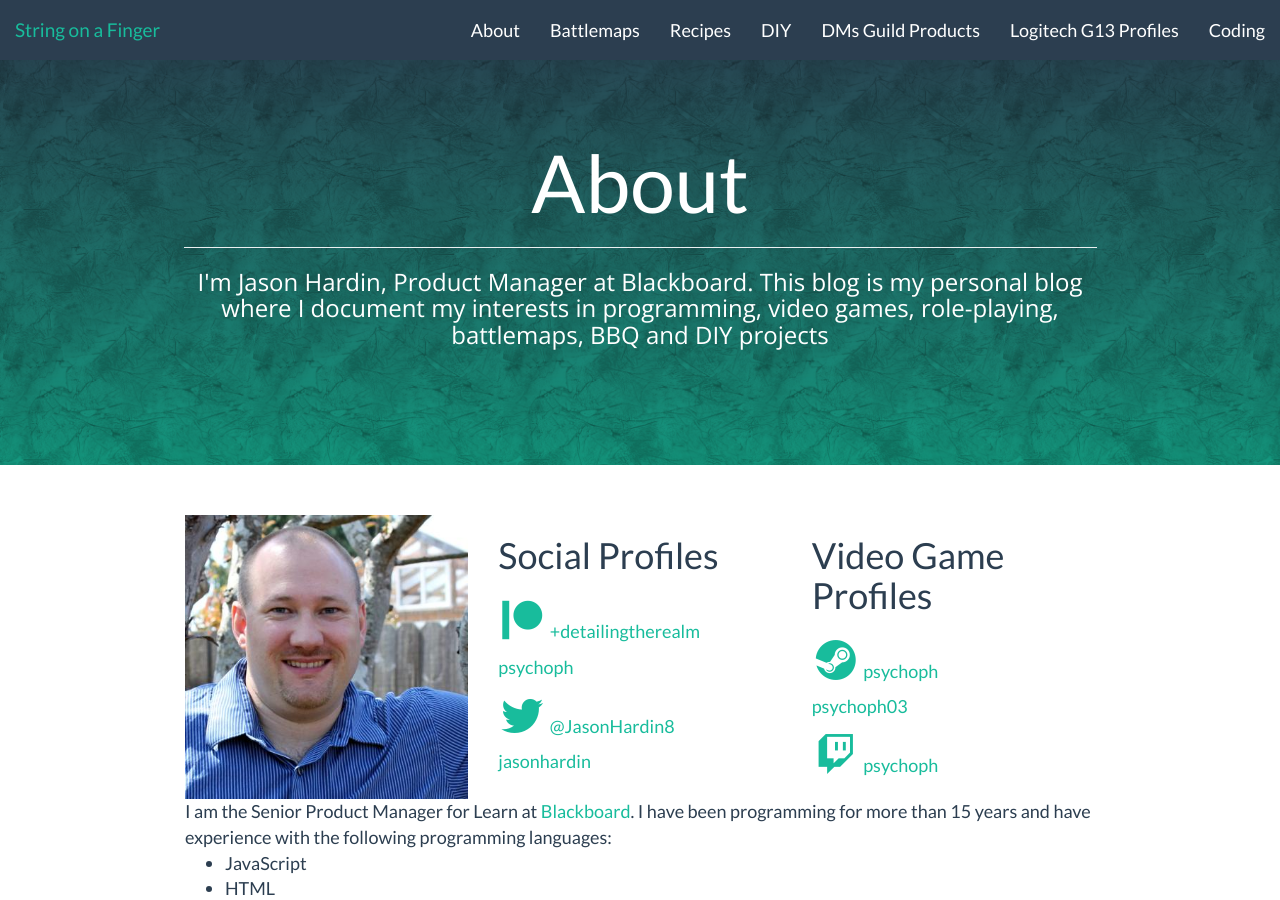
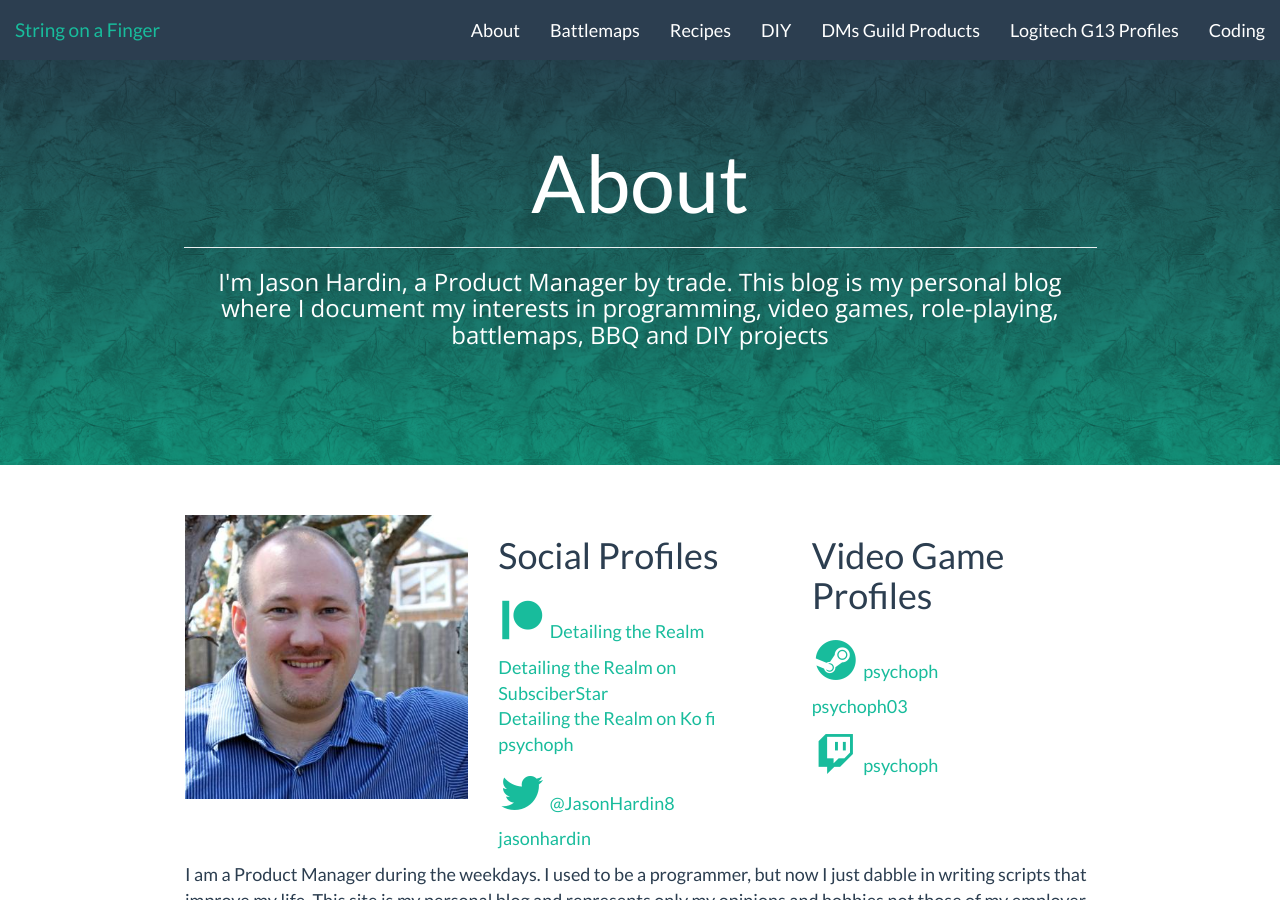
Before and after one commit to psychoph/psychoph.github.io, a Jekyll site: the page built from about.html, in a window 1280 px wide and 900 px high. Built offline with Jekyll 4.4.1, drawn with Linux system fonts in a browser that asks for light colours; nearby versions of some CDN libraries; comment, search, counter and statistics services are not loaded; some of the changed text lies outside the part shown.

Commit message:
adding more stuff

```diff
--- a/_config.yml
+++ b/_config.yml
@@ -6,7 +6,6 @@ description: "Blog about programming, video games, role-playing games, battlemap
 url: "http://www.jasonhardin.com" # the base hostname & protocol for your site
 twitter_username: "@JasonHardin8"
 github_username: psychoph
-patreon_username: detailingtherealm
 linkedin_username: jasonhardin
 steam_id: psychoph
 twitch_id: psychoph
--- a/_includes/footer.html
+++ b/_includes/footer.html
@@ -9,6 +9,8 @@
             </a>
           </li>
           <li><a href="https://www.patreon.com/bePatron?u=10666748" data-patreon-widget-type="become-patron-button">Become a Patron!</a><script async src="https://c6.patreon.com/becomePatronButton.bundle.js"></script></li>
+          <li><script type='text/javascript' src='https://storage.ko-fi.com/cdn/widget/Widget_2.js'></script><script type='text/javascript'>kofiwidget2.init('Support Me on Ko-fi', '#29abe0', 'N4N0FO6DA');kofiwidget2.draw();</script> </li>
+          <li><a href="https://www.subscribestar.com/detailing-the-realm"><img src="/img/favicon.ico" /></a></li>
           <li>
             © Jason Hardin 2020
           </li>
--- a/about.html
+++ b/about.html
@@ -1,42 +1,60 @@
 ---
 layout: page
 title: "About"
-description: "I'm Jason Hardin, Product Manager at Blackboard. This blog is my personal blog where I document my interests in programming, video games, role-playing, battlemaps, BBQ and DIY projects"
+description: "I'm Jason Hardin, a Product Manager by trade. This blog is my personal blog where I document my interests in programming, video games, role-playing, battlemaps, BBQ and DIY projects"
 pageclass: main
 ---
 
 <div class="container-fluid">
   <div class="row">
     <div class="col-xs-4">
-      <img src="/img/me.jpg" alt="" class="img-responsive">
+      <img src="/img/me.jpg" alt="" class="img-responsive" />
     </div>
     <div class="col-xs-4">
       <h3>Social Profiles</h3>
       <ul class="list-unstyled">
-        {% if site.patreon_username %}
         <li>
-          <a href="https://patreon.com/{{ site.googleplus_username }}/posts" class="mdi mdi-patreon mdi-48px">
-            +{{ site.patreon_username }}
+          <a
+            href="https://www.patreon.com/detailingtherealm"
+            class="mdi mdi-patreon mdi-48px"
+          >
+            Detailing the Realm
           </a>
         </li>
-        {% endif %}
+        <li>
+          <a href="https://www.subscribestar.com/detailing-the-realm"
+            >Detailing the Realm on SubsciberStar</a
+          >
+        </li>
+        <li>
+          <a href="https://ko-fi.com/detailingtherealm"
+            >Detailing the Realm on Ko fi</a
+          >
+        </li>
         {% if site.github_username %}
         <li>
-          <a href="https://github.com/{{ site.github_username }}" class="mdi mdi-github-box mdi-48px">
+          <a
+            href="https://github.com/{{ site.github_username }}"
+            class="mdi mdi-github-box mdi-48px"
+          >
             {{ site.github_username }}
           </a>
         </li>
-        {% endif %}
-        {% if site.twitter_username %}
+        {% endif %} {% if site.twitter_username %}
         <li>
-          <a href="https://twitter.com/{{ site.twitter_username }}" class="mdi mdi-twitter mdi-48px">
+          <a
+            href="https://twitter.com/{{ site.twitter_username }}"
+            class="mdi mdi-twitter mdi-48px"
+          >
             {{ site.twitter_username }}
           </a>
         </li>
-        {% endif %}
-        {% if site.linkedin_username %}
+        {% endif %} {% if site.linkedin_username %}
         <li>
-          <a href="https://www.linkedin.com/in/{{site.linkedin_username}}" class="mdi mdi-linkedin-box mdi-48px">
+          <a
+            href="https://www.linkedin.com/in/{{site.linkedin_username}}"
+            class="mdi mdi-linkedin-box mdi-48px"
+          >
             {{site.linkedin_username}}
           </a>
         </li>
@@ -48,19 +66,27 @@ pageclass: main
       <ul class="list-unstyled">
         {% if site.steam_id %}
         <li>
-          <a href="http://steamcommunity.com/id/{{site.steam_id}}" class="mdi mdi-steam mdi-48px">
+          <a
+            href="http://steamcommunity.com/id/{{site.steam_id}}"
+            class="mdi mdi-steam mdi-48px"
+          >
             {{site.steam_id}}
           </a>
         </li>
-        {% endif %}
-        {% if site.psn_id %}
+        {% endif %} {% if site.psn_id %}
         <li>
-          <a href="https://my.playstation.com/{{site.psn_id}}" class="mdi mdi-playstation mdi-48px">{{site.psn_id}}</a>
+          <a
+            href="https://my.playstation.com/{{site.psn_id}}"
+            class="mdi mdi-playstation mdi-48px"
+            >{{site.psn_id}}</a
+          >
         </li>
-        {% endif %}
-        {% if site.twitch_id %}
+        {% endif %} {% if site.twitch_id %}
         <li>
-          <a href="http://www.twitch.tv/{{site.twitch_id}}/profile" class="mdi mdi-twitch mdi-48px">
+          <a
+            href="http://www.twitch.tv/{{site.twitch_id}}/profile"
+            class="mdi mdi-twitch mdi-48px"
+          >
             {{site.twitch_id}}
           </a>
         </li>
@@ -70,22 +96,18 @@ pageclass: main
   </div>
   <div class="row">
     <div class="col-xs-12">
-      I am the Senior Product Manager for Learn at <a href="http://www.blackboard.com">Blackboard</a>. I have been programming for more than 15 years and have experience
-      with the following programming languages:
-      <ul>
-        <li>JavaScript</li>
-        <li>HTML</li>
-        <li>CSS</li>
-        <li>PHP</li>
-        <li>Python</li>
-        <li>Java</li>
-        <li>C++</li>
-      </ul>
-      This site is my personal blog and represents only my opinions and hobbies not those of my employer. The blog is here to house my personal projects for role-playing, video games, programming, DIY and cooking. I also like to post notes here about things
-      I learned during my programming experiences at work or with personal projects. I often times write posts on answers to problems that caused me some headaches or time to resolve. For me the resolution is the key and the blog post is there to keep
-      me from repeating the same mistake twice.
-
-      I have also started up my own Patreon where I post FREE battlemaps for Forgotten Realms. I will link to those posts from this site as well. If you like what I do click the become a patron button below.
+      I am a Product Manager during the weekdays. I used to be a programmer, but
+      now I just dabble in writing scripts that improve my life. This site is my
+      personal blog and represents only my opinions and hobbies not those of my
+      employer. The blog is here to house my personal projects for role-playing,
+      video games, programming, DIY and cooking. I also like to post notes here
+      about things I learned during my programming experiences at work or with
+      personal projects. I often times write posts on answers to problems that
+      caused me some headaches or time to resolve. For me the resolution is the
+      key and the blog post is there to keep me from repeating the same mistake
+      twice. I have also started up my own Patreon where I post FREE battlemaps
+      for Forgotten Realms. I will link to those posts from this site as well.
+      If you like what I do click the become a patron button below.
     </div>
   </div>
 </div>
```
Also changed, not shown: img/subscriberstar.png (added), 1 other file.
